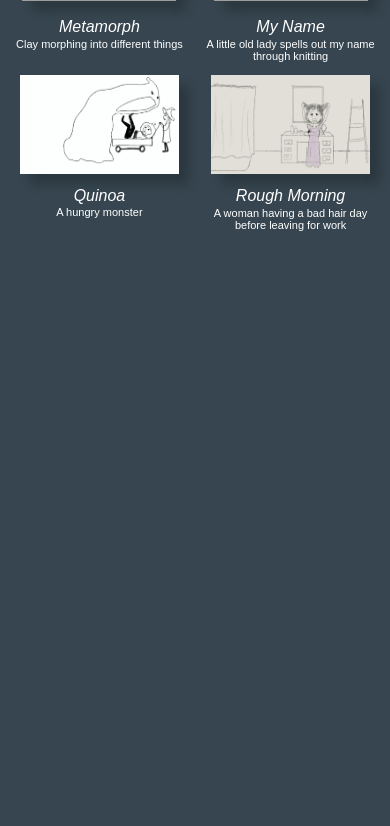
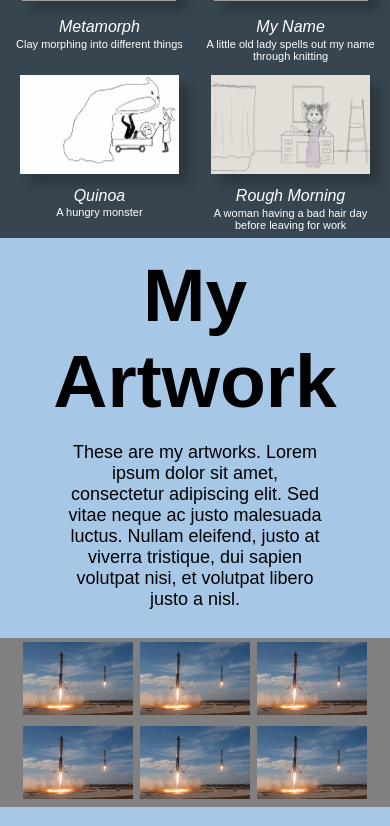
Before and after one commit to ConnorNethen/ClairePortfolio, a Flask app: page / in a window 390 px wide. Shown: the part 2022-2848 px from the top of the page. Before the commit the page ends 2253 px from the top, so only its background shows below. Run offline with Flask 3, Linux system fonts and the light colour scheme; grey boxes are pictures that could not be loaded.

Commit message:
Added artwork section

```diff
--- a/static/styles/animations.css
+++ b/static/styles/animations.css
@@ -18,15 +18,6 @@
     text-align: center;
 }
 
-
-/* Style for arranging images in 2 rows */
-.animations-image-row {
-    display: flex;
-    justify-content: center;
-    width: 100%;
-    flex-wrap: nowrap;
-}
-
 .animation-images {
     display: flex;
     padding: 1%; /* Add padding for spacing */
@@ -34,7 +25,7 @@
     justify-content: space-between; /* Distribute images evenly on the line */
 }
 
-.img-container {
+.animation-img-container {
     display: flex;
     flex-direction: column;
     align-items: center;
@@ -117,7 +108,7 @@
         font-size: 50px;
     }
 
-    .img-container {
+    .animation-img-container {
         width: 50%; /* 100% of the container width for smaller screens */
     }
 
--- /dev/null
+++ b/static/styles/artwork.css
@@ -0,0 +1,78 @@
+.artwork {
+    padding: 0em;
+    font-family: Arial, sans-serif;
+    margin: 0;
+}
+
+.container-artwork {
+    max-width: 100%;
+    height: auto;
+    margin: 0 auto;
+    padding-top: 1.5%;
+    padding-bottom: 5%;
+    background-color: #A7C7E7;
+    display: flex;
+    flex-direction: column;
+    justify-content: space-between;
+    align-items: center;
+}
+
+.artwork-images {
+    flex: 1; /* Adjust the flex value to control the size */
+    width: auto; /* Adjusted to manage the overall width of the image section */
+    max-width: 100%;
+    display: flex;
+    flex-direction: row; /* Keep images in a row that wraps */
+    flex-wrap: wrap;
+    justify-content: center; /* Center images within the container */
+    background-color: gray;
+}
+
+.artwork-img-container {
+    width: 28%;
+    margin: 1%; /* Adjusted margin for spacing around images */
+    padding: 0;
+    box-sizing: border-box; /* Includes padding and border in the element's total width and height */
+}
+
+.artwork-image {
+    width: 100%; /* Make images take up the full width of their container */
+    height: auto; /* Maintain aspect ratio */
+    transition: transform 0.5s;
+}
+
+
+.artwork-image:hover {
+    transform: scale(1.05); /* Enlarge the image on hover */
+}
+
+.artwork-description {
+    flex: 1; /* This will allow the text section to take up the remaining space */
+    display: flex;
+    width: 75%;
+    flex-direction: column;
+    justify-content: center; /* Center the content vertically */
+    align-items: center; /* Center the content horizontally */
+    padding: 2%; /* Adjust padding as needed */
+    margin: 0 2%; /* Add margin to the left and right */
+}
+
+.h1-artwork, .paragraph-artwork {
+    margin-bottom: 20px; /* Add some bottom margin for spacing */
+    text-align: center;
+}
+
+.h1-artwork {
+    text-align: center;
+    padding: 0px;
+    margin: 0px;
+    font-size: 75px;
+}
+
+.paragraph-artwork {
+    font-family: Arial, sans-serif;
+    font-size: 18px;
+    color: black;
+    text-align: center;
+    width: 90%;
+}
--- a/templates/home.html
+++ b/templates/home.html
@@ -17,6 +17,7 @@
 
     <link rel="stylesheet" href="{{ url_for('static', filename='/styles/animations.css')}}">
 
+    <link rel="stylesheet" href="{{ url_for('static', filename='/styles/artwork.css')}}">
 
 
 </head>
@@ -82,7 +83,7 @@
         <h1 class="h1-animations">My Animations</h1>
         <p class="animation-summary">My art style is whimsical and fun!</p>
         <div class="animation-images">
-            <div class="img-container">
+            <div class="animation-img-container">
                 <a href="https://www.youtube.com/watch?v=ZHKqhQ683sc" target="_blank" rel="noreferrer">
                     <img src="{{ url_for('static', filename='assets/images/Medairorsquin.png')}}" alt="Medairorsquin" class="animation-image">
                 </a>
@@ -93,7 +94,7 @@
                     An experimental, out-of-body journey through my dreamscape in different mediums
                 </div>
             </div>
-            <div class="img-container">
+            <div class="animation-img-container">
                 <a href="https://www.youtube.com/watch?v=IqDNRoHyH7w" target="_blank" rel="noreferrer">
                     <img src="{{ url_for('static', filename='assets/images/Excessive.png')}}" alt="Excessive" class="animation-image">
                 </a>
@@ -104,7 +105,7 @@
                     A crazy dream I had about excessive armpit hair growth
                 </div>
             </div>
-            <div class="img-container">
+            <div class="animation-img-container">
                 <a href="https://www.youtube.com/watch?v=p_vZVlSor2g" target="_blank" rel="noreferrer">
                     <img src="{{ url_for('static', filename='assets/images/Priscilla.png')}}" alt="Priscilla" class="animation-image">
                 </a>
@@ -115,7 +116,7 @@
                     The daily activities of my old roommate's pet hedgehog and her favorite toilet paper tube
                 </div>
             </div>
-            <div class="img-container">
+            <div class="animation-img-container">
                 <a href="https://www.youtube.com/watch?v=A456aanx6bc" target="_blank" rel="noreferrer">
                     <img src="{{ url_for('static', filename='assets/images/Wheres_my_ear.png')}}" alt="Where's my ear?" class="animation-image">
                 </a>
@@ -126,7 +127,7 @@
                     A monkey that bites off more than he can chew
                 </div>
             </div>
-            <div class="img-container">
+            <div class="animation-img-container">
                 <a href="https://www.youtube.com/watch?v=342euM7TXXI" target="_blank" rel="noreferrer">
                     <img src="{{ url_for('static', filename='assets/images/Metamorph.png')}}" alt="Metamorph" class="animation-image">
                 </a>
@@ -137,7 +138,7 @@
                     Clay morphing into different things
                 </div>
             </div>
-            <div class="img-container">
+            <div class="animation-img-container">
                 <a href="https://www.youtube.com/watch?v=dt-RwekHDxI" target="_blank" rel="noreferrer">
                     <img src="{{ url_for('static', filename='assets/images/My_Name.png')}}" alt="My Name" class="animation-image">
                 </a>
@@ -148,7 +149,7 @@
                     A little old lady spells out my name through knitting
                 </div>
             </div>
-            <div class="img-container">
+            <div class="animation-img-container">
                 <a href="https://www.youtube.com/watch?v=k6NlVHEJPtc" target="_blank" rel="noreferrer">
                     <img src="{{ url_for('static', filename='assets/images/Quinoa.png')}}" alt="Quinoa" class="animation-image">
                 </a>
@@ -159,7 +160,7 @@
                     A hungry monster
                 </div>
             </div>
-            <div class="img-container">
+            <div class="animation-img-container">
                 <a href="https://www.youtube.com/watch?v=r8E-ulJIlOU" target="_blank" rel="noreferrer">
                     <img src="{{ url_for('static', filename='assets/images/Rough_Morning.png')}}" alt="Rough Morning" class="animation-image">
                 </a>
@@ -173,6 +174,49 @@
           </div>
     </div>
 
+    <!-- Artwork Section -->
+    <div id="Artwork" class="artwork">
+        <div class="container-artwork">
+            <div class="artwork-description">
+                <h1 class="h1-artwork">My Artwork</h1>
+                <p class="paragraph-artwork">These are my artworks. Lorem ipsum dolor sit amet, consectetur adipiscing elit. Sed vitae neque ac justo malesuada
+                    luctus. Nullam eleifend, justo at viverra tristique, dui sapien volutpat nisi, et volutpat libero justo a nisl.</p>
+            </div>
+            <div class="artwork-images">
+                <div class="artwork-img-container">
+                    <a href="https://google.com" target="_blank">
+                        <img src="{{ url_for('static', filename='assets/images/p1.jpg')}}" alt="Artwork 1" class="artwork-image">
+                    </a>
+                </div>
+                <div class="artwork-img-container">
+                    <a href="https://google.com" target="_blank">
+                        <img src="{{ url_for('static', filename='assets/images/p1.jpg')}}" alt="Artwork 2" class="artwork-image">
+                    </a>
+                </div>
+                <div class="artwork-img-container">
+                    <a href="https://google.com" target="_blank">
+                        <img src="{{ url_for('static', filename='assets/images/p1.jpg')}}" alt="Artwork 3" class="artwork-image">
+                    </a>
+                </div>
+                <div class="artwork-img-container">
+                    <a href="https://google.com" target="_blank">
+                        <img src="{{ url_for('static', filename='assets/images/p1.jpg')}}" alt="Artwork 4" class="artwork-image">
+                    </a>
+                </div>
+                <div class="artwork-img-container">
+                    <a href="https://google.com" target="_blank">
+                        <img src="{{ url_for('static', filename='assets/images/p1.jpg')}}" alt="Artwork 5" class="artwork-image">
+                    </a>
+                </div>
+                <div class="artwork-img-container">
+                    <a href="https://google.com" target="_blank">
+                        <img src="{{ url_for('static', filename='assets/images/p1.jpg')}}" alt="Artwork 6" class="artwork-image">
+                    </a>
+                </div>
+            </div>
+        </div>
+    </div>
+
 
 </body>
 </html>
```
